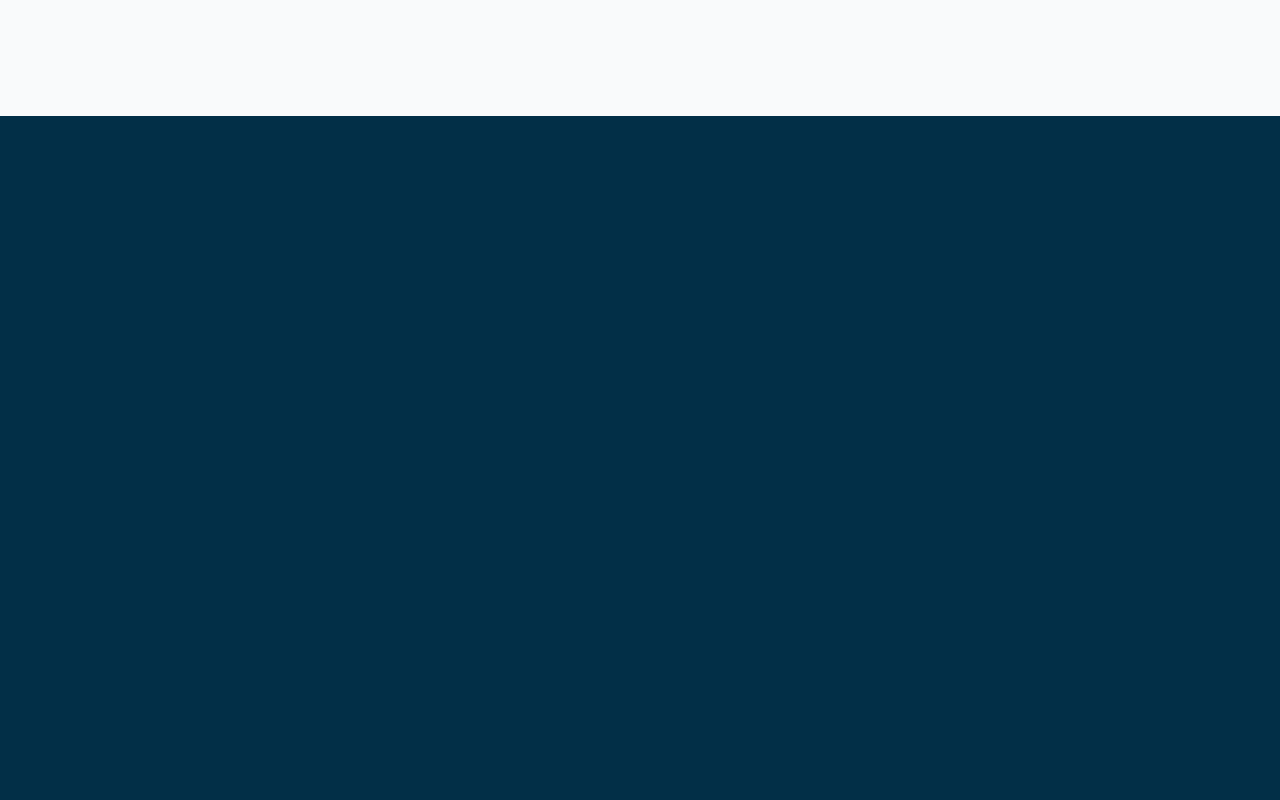
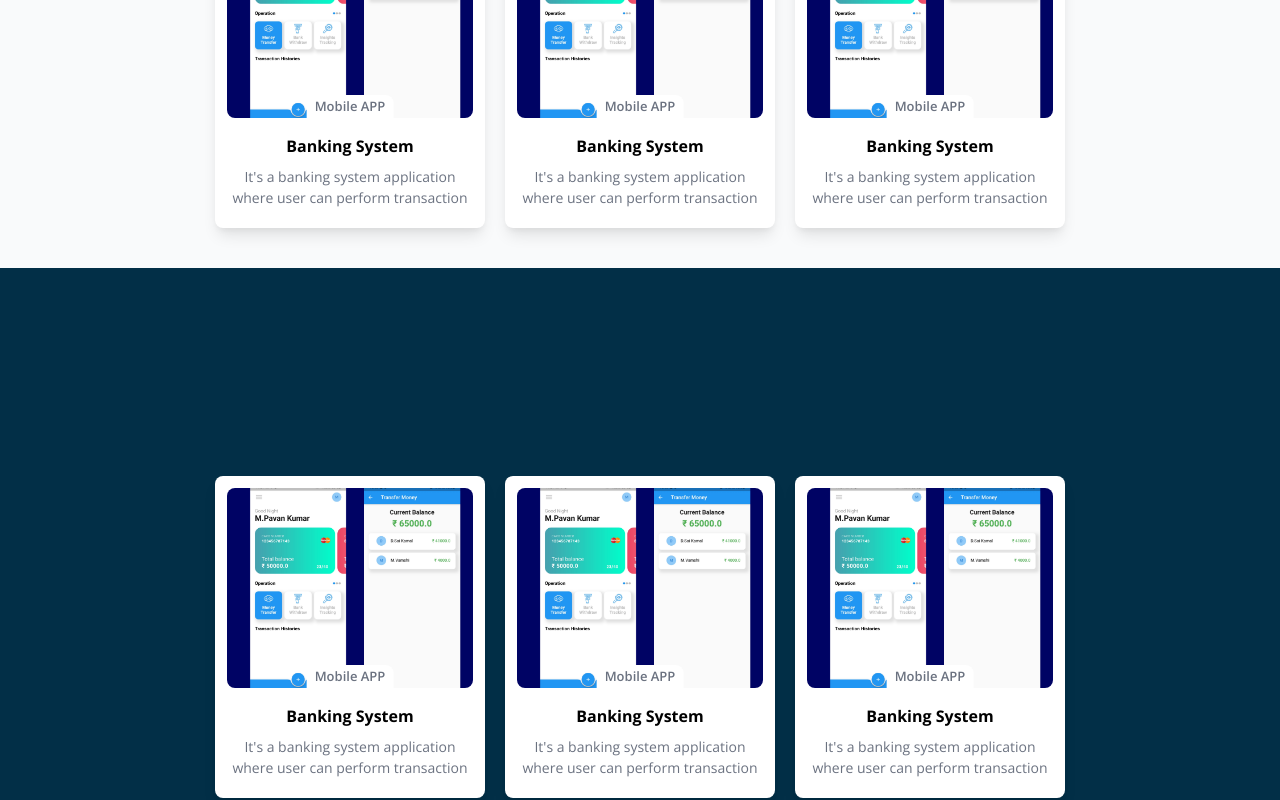
Before and after one commit to tech-introspectors/tech-introspectors-web, a Next.js app: page /projects in a window 1280 px wide. Shown: the part 1180-1980 px from the top of the page. Built offline with nearby package versions, Linux system fonts and the light colour scheme.

Commit message:
finished project page

```diff
--- a/components/Button/Button.js
+++ b/components/Button/Button.js
@@ -1,4 +1,4 @@
-import styled from 'styled-components';
+import styled from "styled-components";
 
 const primaryColor = "#022F47";
 const secondaryColor = "#14CDDB";
@@ -10,7 +10,6 @@ const Button = styled.button`
   color: ${(props) => props.theme.textColor || "#fff"};
   border: none;
   outline: none;
-  outline-width: 0;
   cursor: pointer;
   font-size: ${(props) => props.theme.fontSize || "18px"}px;
   border-radius: ${(props) => props.theme.borderRadius || "10px"};
@@ -20,7 +19,7 @@ const Button = styled.button`
   position: relative;
   z-index: 1;
   font-weight: ${(props) => props.theme.fontWeight};
-  transition: color 500ms, box-shadow 400ms ease-in-out;
+  transition: all 400ms ease-in-out;
   box-shadow: 0 10px 15px rgba(0, 0, 0, 0.3);
 
   ::before {
@@ -36,6 +35,7 @@ const Button = styled.button`
     border-bottom-left-radius: ${(props) => props.theme.borderRadius || "10px"};
     transition: width 500ms, opacity 250ms linear;
     z-index: -1;
+    outline: none;
   }
 
   ::after {
@@ -45,7 +45,7 @@ const Button = styled.button`
     right: 0;
     width: 50%;
     height: 100%;
-    outline-width: 0;
+    outline: none;
     background-color: ${(props) => props.theme.bgPrimaryColor || primaryColor};
     border-top-right-radius: ${(props) => props.theme.borderRadius || "10px"};
     border-bottom-right-radius: ${(props) =>
--- a/components/views/Homepage/components/CaroselSlider.js
+++ b/components/views/Homepage/components/CaroselSlider.js
@@ -44,7 +44,7 @@ const CaroselSlider = () => {
     ],
   };
   return (
-    <div className="overflow-hidden bg-gray-50">
+    <div className="overflow-hidden bg-gray-50 pointer-events-none">
       <Slider {...settings}>
         {topProjectsData.map((item, index) => {
           return (
--- a/components/views/ProjectPage/ProjectPage.js
+++ b/components/views/ProjectPage/ProjectPage.js
@@ -1,4 +1,7 @@
-import { typeOfprojectsData } from "../../../data/projectsData/typeOfprojectsData";
+import {
+  typeOfprojectsData,
+  projectsShowCaseData,
+} from "../../../data/projectsData/typeOfprojectsData";
 import ProjectTypeCard from "./components/ProjectTypeCard";
 import MainTitle from "../../MainTitle";
 import {
@@ -7,6 +10,7 @@ import {
   secondarylightblue,
   sectionColor,
 } from "../../../constants/colors";
+import ProjectCard from "./components/card/ProjectCard";
 
 const ProjectPage = () => {
   return (
@@ -34,7 +38,7 @@ const ProjectPage = () => {
       </div>
 
       <div
-        className="w-full h-screen bg-gray-50 mt-20  px-11"
+        className="w-full h-auto py-10 bg-gray-50 mt-20  px-11"
         id="mobileAppDevelopment"
       >
         <div className="pt-24">
@@ -46,6 +50,21 @@ const ProjectPage = () => {
             title="Mobile App Development"
           />
         </div>
+
+        <div className="flex flex-wrap justify-center gap-5 w-[95%] mx-auto">
+          {projectsShowCaseData[0].mobileAppProjects.map((data, index) => {
+            return (
+              <ProjectCard
+                key={index}
+                projectImgSrc={data.projectImgSrc}
+                projectCategory={data.category}
+                projectDemoLink={data.projectDemoLink}
+                projectName={data.projectName}
+                projectDescription={data.projectDescription}
+              />
+            );
+          })}
+        </div>
       </div>
       <div className="w-full h-screen bg-primaryblue px-11" id="webDevelopment">
         <div className="pt-24">
@@ -56,6 +75,23 @@ const ProjectPage = () => {
             bgColor={primaryblue}
             title="Web Development"
           />
+
+          <div className="flex flex-wrap justify-center gap-5 w-[95%] mx-auto">
+            {projectsShowCaseData[1].webDevelopmentProjects.map(
+              (data, index) => {
+                return (
+                  <ProjectCard
+                    key={index}
+                    projectImgSrc={data.projectImgSrc}
+                    projectCategory={data.category}
+                    projectDemoLink={data.projectDemoLink}
+                    projectName={data.projectName}
+                    projectDescription={data.projectDescription}
+                  />
+                );
+              }
+            )}
+          </div>
         </div>
       </div>
       <div className="w-full h-screen bg-gray-50 px-11" id="machineLearning">
@@ -67,6 +103,21 @@ const ProjectPage = () => {
             bgColor={sectionColor}
             title="Machine Learning"
           />
+
+          <div className="flex flex-wrap justify-center gap-5 w-[95%] mx-auto">
+            {projectsShowCaseData[2].mlProjects.map((data, index) => {
+              return (
+                <ProjectCard
+                  key={index}
+                  projectImgSrc={data.projectImgSrc}
+                  projectCategory={data.category}
+                  projectDemoLink={data.projectDemoLink}
+                  projectName={data.projectName}
+                  projectDescription={data.projectDescription}
+                />
+              );
+            })}
+          </div>
         </div>
       </div>
     </div>
--- /dev/null
+++ b/components/views/ProjectPage/components/card/ProjectCard.jsx
@@ -0,0 +1,64 @@
+import React from "react";
+import { AiFillEye, AiFillGithub } from "react-icons/ai";
+import Link from "next/link";
+
+const ProjectCard = ({
+  projectImgSrc,
+  projectName,
+  projectCategory,
+  projectDescription,
+  projectDemoLink,
+}) => {
+  return (
+    <div className="shadow-lg p-3 w-[270px] bg-white rounded-lg">
+      <div className="w-full h-[200px] relative ">
+        <img
+          className="w-full h-full rounded-lg object-cover"
+          src={projectImgSrc}
+          alt={projectName}
+        />
+        <div
+          className="absolute bg-black/30 md:bg-transparent md:hover:bg-black/30 cursor-pointer w-full h-full top-0 left-0 flex justify-center items-center transition-all
+              rounded-lg duration-300 group
+        "
+        >
+          <Link href={projectDemoLink || "#"}>
+            <a target={projectDemoLink && "_blank"}>
+              <AiFillEye
+                className="text-white
+           text-2xl -translate-x-1/2 bg-black/60 p-3 -translate-y-1/2
+           md:group-hover:scale-100
+
+           hover:scale-105
+           active:scale-90
+           transition-all duration-300
+           absolute left-1/2
+           md:scale-0
+           rounded-full w-[50px] h-[50px]"
+              />
+            </a>
+          </Link>
+        </div>
+        <div
+          className="bg-white absolute left-1/2 font-semibold
+        -translate-x-1/2 px-2 py-[2px] text-gray-500 bottom-0 rounded-t-lg"
+        >
+          <p className="text-[13px]">{projectCategory}</p>
+        </div>
+      </div>
+      <div className="py-2">
+        <h1
+          className="text-center font-bold py-2 line-clamp-1
+        "
+        >
+          {projectName}
+        </h1>
+        <p className="line-clamp-3 text-[14px] text-gray-500 text-center">
+          {projectDescription}
+        </p>
+      </div>
+    </div>
+  );
+};
+
+export default ProjectCard;
--- a/data/projectsData/typeOfprojectsData.js
+++ b/data/projectsData/typeOfprojectsData.js
@@ -14,8 +14,146 @@ export const typeOfprojectsData = [
     img: "images/projectsImg/web-development.svg",
     type: "Machine Learning",
   },
-  // {
-  //   img: "images/projectsImg/app-development.svg",
-  //   type: "Web Development",
-  // },
 ];
+
+export const projectsShowCaseData = [
+  {
+    mobileAppProjects: [
+      {
+        category: "Mobile APP",
+        projectDemoLink: "/#",
+        projectImgSrc:
+          "/images/projectsImg/topProjectImg/basic-banking-app.jpg",
+        projectName: "Banking System",
+        projectDescription:
+          "It's a banking system application where user can perform transaction",
+      },
+      {
+        category: "Mobile APP",
+        projectDemoLink: "/#",
+        projectImgSrc:
+          "/images/projectsImg/topProjectImg/basic-banking-app.jpg",
+        projectName: "Banking System",
+        projectDescription:
+          "It's a banking system application where user can perform transaction",
+      },
+      {
+        category: "Mobile APP",
+        projectDemoLink: "/#",
+        projectImgSrc:
+          "/images/projectsImg/topProjectImg/basic-banking-app.jpg",
+        projectName: "Banking System",
+        projectDescription:
+          "It's a banking system application where user can perform transaction",
+      },
+      {
+        category: "Mobile APP",
+        projectDemoLink: "/#",
+        projectImgSrc:
+          "/images/projectsImg/topProjectImg/basic-banking-app.jpg",
+        projectName: "Banking System",
+        projectDescription:
+          "It's a banking system application where user can perform transaction",
+      },
+      {
+        category: "Mobile APP",
+        projectDemoLink: "/#",
+        projectImgSrc:
+          "/images/projectsImg/topProjectImg/basic-banking-app.jpg",
+        projectName: "Banking System",
+        projectDescription:
+          "It's a banking system application where user can perform transaction",
+      },
+      {
+        category: "Mobile APP",
+        projectDemoLink: "/#",
+        projectImgSrc:
+          "/images/projectsImg/topProjectImg/basic-banking-app.jpg",
+        projectName: "Banking System",
+        projectDescription:
+          "It's a banking system application where user can perform transaction",
+      },
+    ],
+  },
+  {
+    webDevelopmentProjects: [
+      {
+        category: "Mobile APP",
+        projectDemoLink: "/#",
+        projectImgSrc:
+          "/images/projectsImg/topProjectImg/basic-banking-app.jpg",
+        projectName: "Banking System",
+        projectDescription:
+          "It's a banking system application where user can perform transaction",
+      },
+      {
+        category: "Mobile APP",
+        projectDemoLink: "/#",
+        projectImgSrc:
+          "/images/projectsImg/topProjectImg/basic-banking-app.jpg",
+        projectName: "Banking System",
+        projectDescription:
+          "It's a banking system application where user can perform transaction",
+      },
+      {
+        category: "Mobile APP",
+        projectDemoLink: "/#",
+        projectImgSrc:
+          "/images/projectsImg/topProjectImg/basic-banking-app.jpg",
+        projectName: "Banking System",
+        projectDescription:
+          "It's a banking system application where user can perform transaction",
+      },
+      {
+        category: "Mobile APP",
+        projectDemoLink: "/#",
+        projectImgSrc:
+          "/images/projectsImg/topProjectImg/basic-banking-app.jpg",
+        projectName: "Banking System",
+        projectDescription:
+          "It's a banking system application where user can perform transaction",
+      },
+    ],
+  },
+
+  {
+    mlProjects: [
+      {
+        category: "Mobile APP",
+        projectDemoLink: "/#",
+        projectImgSrc:
+          "/images/projectsImg/topProjectImg/basic-banking-app.jpg",
+        projectName: "Banking System",
+        projectDescription:
+          "It's a banking system application where user can perform transaction",
+      },
+      {
+        category: "Mobile APP",
+        projectDemoLink: "/#",
+        projectImgSrc:
+          "/images/projectsImg/topProjectImg/basic-banking-app.jpg",
+        projectName: "Banking System",
+        projectDescription:
+          "It's a banking system application where user can perform transaction",
+      },
+      {
+        category: "Mobile APP",
+        projectDemoLink: "/#",
+        projectImgSrc:
+          "/images/projectsImg/topProjectImg/basic-banking-app.jpg",
+        projectName: "Banking System",
+        projectDescription:
+          "It's a banking system application where user can perform transaction",
+      },
+      {
+        category: "Mobile APP",
+        projectDemoLink: "/#",
+        projectImgSrc:
+          "/images/projectsImg/topProjectImg/basic-banking-app.jpg",
+        projectName: "Banking System",
+        projectDescription:
+          "It's a banking system application where user can perform transaction",
+      },
+    ],
+  },
+];
```
